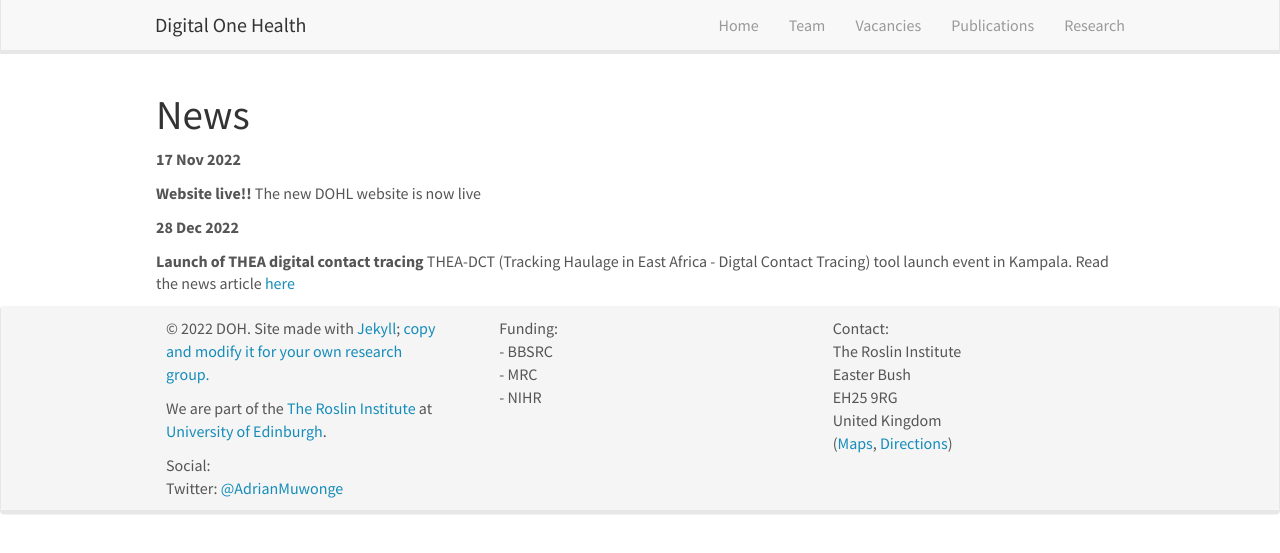
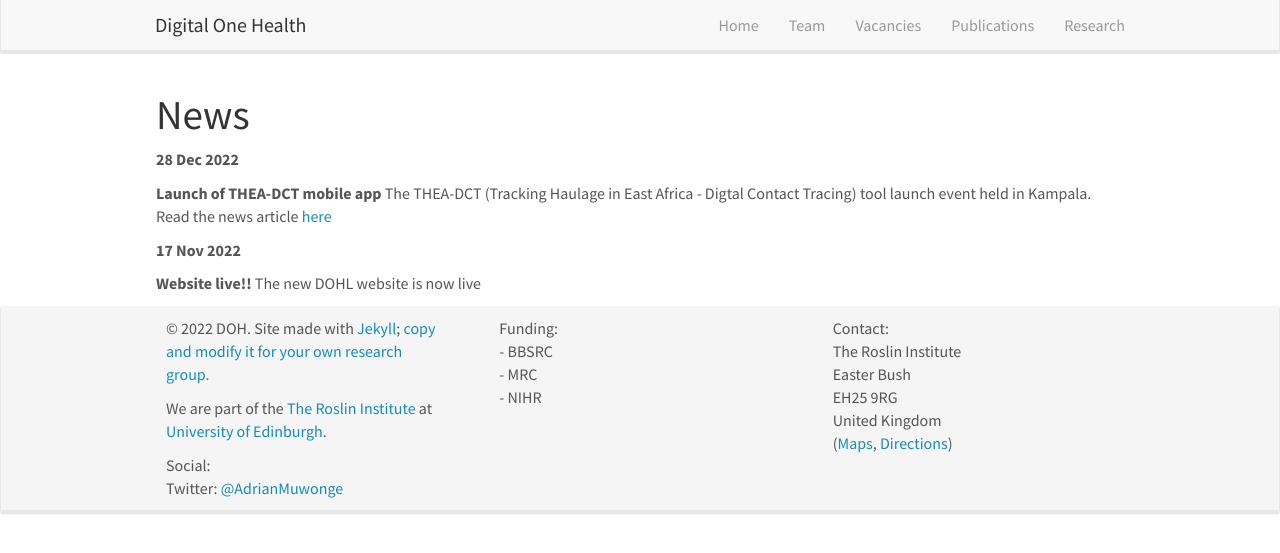
Before and after one commit to Digital-One-Health/digital-one-health.github.io, a Jekyll site: the page built from _pages/allnews.md, in a window 1280 px wide. Shown: the top 553 px of the page. Built offline with Jekyll 4.4.1, drawn with Linux system fonts in a browser that asks for light colours; nearby versions of some CDN libraries.

Commit message:
reorder news

```diff
--- a/_data/news.yml
+++ b/_data/news.yml
@@ -1,13 +1,13 @@
+- date: 28 Dec 2022
+  headline: "**Launch of THEA-DCT mobile app**
+
+  The THEA-DCT (Tracking Haulage in East Africa - Digtal Contact Tracing) tool launch event held in Kampala. Read the news article [here](https://www.newvision.co.ug/category/news/covid-19-mobile-contact-tracing-app-launched-150556)"
 
 - date: 17 Nov 2022
   headline: "**Website live!!**
 
   The new DOHL website is now live"
 
-- date: 28 Dec 2022
-  headline: "**Launch of THEA digital contact tracing**
-
-  THEA-DCT (Tracking Haulage in East Africa - Digtal Contact Tracing) tool launch event in Kampala. Read the news article [here](https://www.newvision.co.ug/category/news/covid-19-mobile-contact-tracing-app-launched-150556)"
 
 
 #
```
